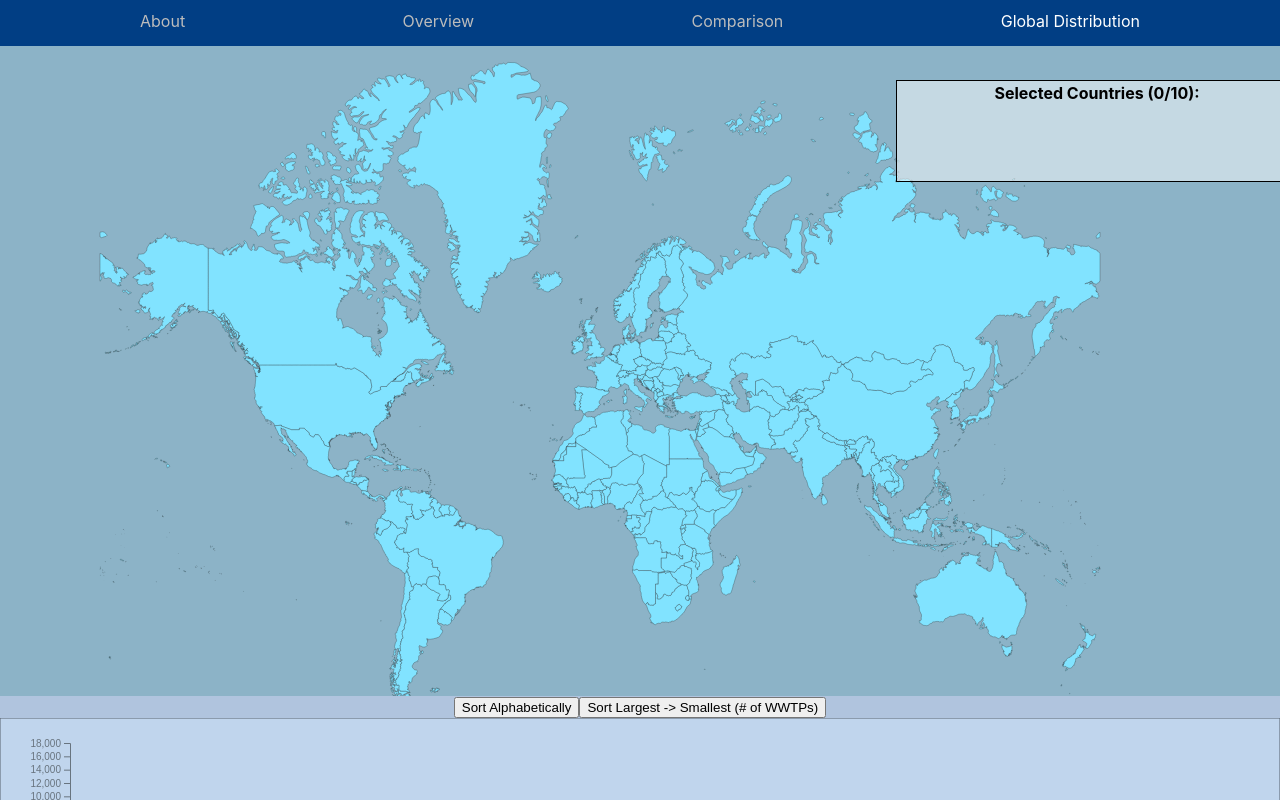
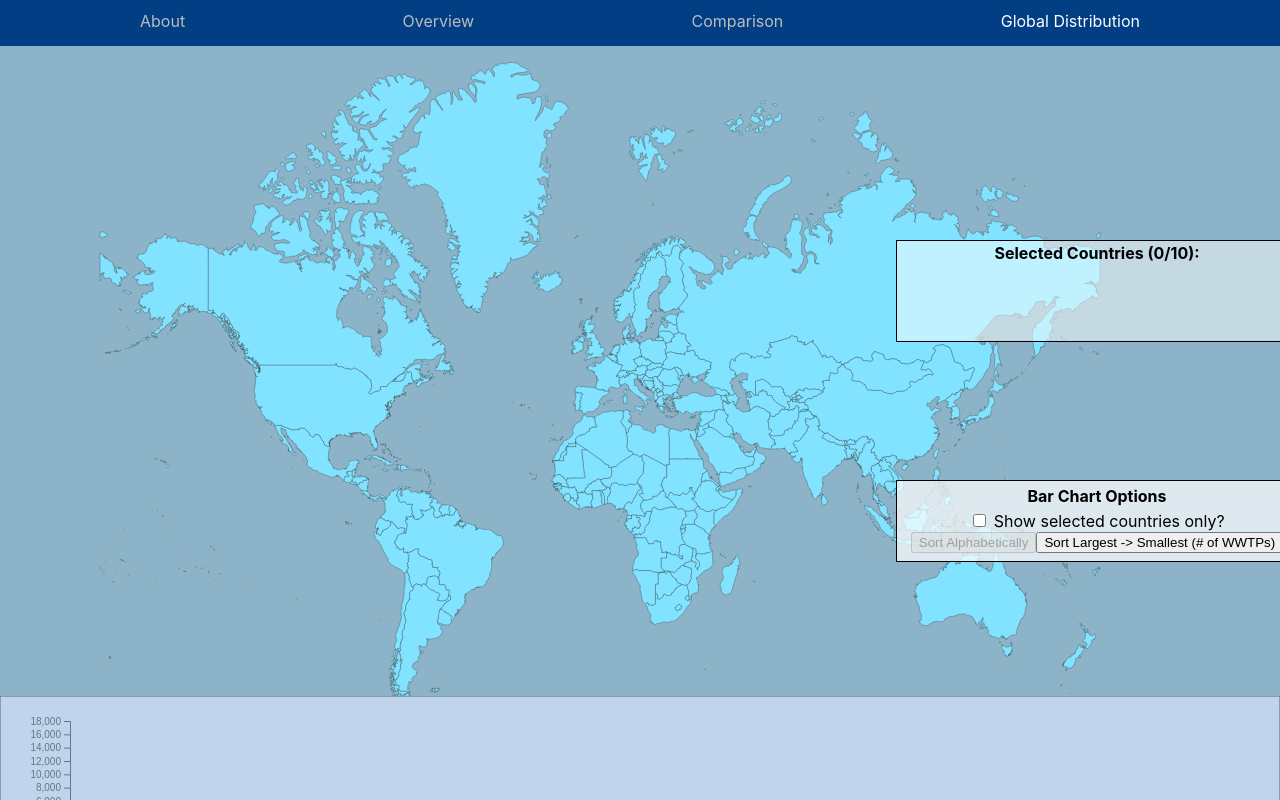
Before and after one commit to mikeyin97/547Project, a React (Create React App) app in the folder my-app/: page /distribution in a window 1280 px wide. Built offline with nearby package versions, Linux system fonts and the light colour scheme.

Commit message:
finish up global disstribution page

```diff
--- a/my-app/src/pages/GeoChart.css
+++ b/my-app/src/pages/GeoChart.css
@@ -107,13 +107,27 @@ html, body{
     display:flex;
 }
 
+#bcopts{
+    margin: 5px;
+}
+
 #countriesStrDiv2{
     position:absolute;
     width: 400px;
     height: 100px;
-    top: 10%;
+    top: 30%;
     left: 70%;
     background-color: rgba(255,255,255,0.5);
+    border: 1px solid black;
+}
+
+#menupanel{
+    position:absolute;
+    width: 400px;
+    height: 10%;
+    top: 60%;
+    left: 70%;
+    background-color: rgba(255, 255, 255, 0.711);
     border: 1px solid black;
 }
 
--- a/my-app/src/pages/GeoChart.js
+++ b/my-app/src/pages/GeoChart.js
@@ -39,6 +39,23 @@ function GeoChart({ page, setPage, selectedCountriesStrings, setSelectedCountrie
         }
         setHoveredCountry(feature.properties.brk_name);
 
+    }
+
+    function onCountryClick2(event, feature) {
+        var a = document.getElementById("countriesStr").innerHTML.indexOf("(");
+        var b = document.getElementById("countriesStr").innerHTML.indexOf("/10");
+        var count = parseInt(document.getElementById("countriesStr").innerHTML.slice(a + 1, b))
+        // setSelectedCountry(feature);
+        if (count <= 9) {
+
+            setSelectedCountriesStrings(selectedCountriesStrings => new Set([...selectedCountriesStrings, feature.data.country]));
+
+            var copy = selectedCountriesCounts;
+            if (!(feature.data.country in copy)) {
+                copy[feature.data.country] = true;
+            }
+            // setSelectedCountriesCounts(copy);
+        }
     }
 
 
@@ -107,6 +124,7 @@ function GeoChart({ page, setPage, selectedCountriesStrings, setSelectedCountrie
             var countryBar = null;
 
             [...bars].forEach((bar) => {
+                try{
                     if (bar.classList.contains(country.split(' ').join(''))) {
                         if (!countryBar) {
                             countryBar = bar;
@@ -117,11 +135,14 @@ function GeoChart({ page, setPage, selectedCountriesStrings, setSelectedCountrie
                         bar.style.opacity = "1"
                     }
 
+                } catch{}
+
             });
 
             var clonexaxvals = [...xaxvals]
             clonexaxvals.forEach((val) => {
                 var compare = val.innerHTML.split(' ').join('')
+                try{
                     if (compare === (country.split(' ').join(''))) {
                         val.style.color = "#04290e";
                         val.style.fontWeight = "900";
@@ -129,6 +150,8 @@ function GeoChart({ page, setPage, selectedCountriesStrings, setSelectedCountrie
                         val.style.color = "black";
                         val.style.fontWeight = "20";
                     }
+
+                } catch{}
 
             });
             [...countries].forEach((c) => {
@@ -249,6 +272,8 @@ function GeoChart({ page, setPage, selectedCountriesStrings, setSelectedCountrie
 
         svg.call(zoom);
 
+        document.getElementById("byKey").disabled = true;
+
 
         // svg.selectAll("circle")
         //     .data(wwtpdata.features)
@@ -274,7 +299,7 @@ function GeoChart({ page, setPage, selectedCountriesStrings, setSelectedCountrie
         //     //.attr("r", function(d) { return radius(d.properties.POP_SERVED); })
         //     .attr("class", "locations")
         //     .attr("transform", "translate(100,-60)");
-    }, [geodata, wwtpdata, selectedCountriesStrings, selectedCountry]);
+    }, [geodata, wwtpdata]);
 
 
     useEffect(() =>{
@@ -303,6 +328,7 @@ function GeoChart({ page, setPage, selectedCountriesStrings, setSelectedCountrie
             onCountryHover(event, feature.properties.brk_name)
         })
         .attr("class", "country")
+
         .attr("countryName", function (feature) { return feature.properties.brk_name; })
         .attr("stroke-width", function (feature) {
             if (selectedCountriesStrings.has(feature.properties.brk_name)) {
@@ -340,7 +366,6 @@ function GeoChart({ page, setPage, selectedCountriesStrings, setSelectedCountrie
             const i1 = str.search(regex1);
             const i2 = str.search(regex2);
             if (i1 !== -1 && i2 !== -1){
-                console.log(str.substring(i1+1, i2));
                 return str.substring(i1+1, i2);
             } else {
                 return str.slice(0, length);
@@ -487,7 +512,6 @@ function GeoChart({ page, setPage, selectedCountriesStrings, setSelectedCountrie
                 return d;
             }).enter()
             .append("rect")
-            .attr("class", "littlebar")
             .attr("x", function (d) {
                 if (selectedOnly){
                     return xScale(d.data.country) + marginleft;
@@ -499,13 +523,16 @@ function GeoChart({ page, setPage, selectedCountriesStrings, setSelectedCountrie
             .attr("y", function (d) {
                 return yScale(d[1]) + margintop;
             })
-            .attr("class", function (d) { return d.data.country.split(' ').join(''); })
+            .attr("class", function (d) { return d.data.country.split(' ').join('') + " littlebar"; })
             .attr("type", "barchartbar")
             .on("mouseover", function (event, d) {
                 onCountryHover(event, d.data.country);
             })
             .on("mouseout", function (event, d) {
                 onCountryExit(event, d.data.country);
+            })
+            .on("click", function(event, d) {
+                onCountryClick2(event, d);
             })
             .attr("height", function (d) { return yScale(d[0]) - yScale(d[1]); })
             .attr("width", xScale.bandwidth())
@@ -605,7 +632,18 @@ function GeoChart({ page, setPage, selectedCountriesStrings, setSelectedCountrie
     }, [countryIndex, page, selectedCountry, sortby]);
 
     function clickedSort(val){
+        if (val != sortby){
             setSortby(val)
+        }
+        if (val == "key") {
+            document.getElementById("byKey").disabled = true;
+            document.getElementById("byValue").disabled = false;
+        }
+        if (val == "value") {
+            document.getElementById("byValue").disabled = true;
+            document.getElementById("byKey").disabled = false;
+        }
+
     }
     function sortX(tagName, aggArr, sorting, xScale, gbar, xax, marginleft, margintop, height) {
         d3.select(tagName).on("click", function () {
@@ -618,9 +656,7 @@ function GeoChart({ page, setPage, selectedCountriesStrings, setSelectedCountrie
                         newObj.push(d)
                     }
                 })
-                console.log(newObj);
                 xScale.domain(newObj.map(function (d) {
-                    console.log(d.country);
                     return (d.country);
                 }));
             } else{
@@ -631,8 +667,6 @@ function GeoChart({ page, setPage, selectedCountriesStrings, setSelectedCountrie
 
 
             gbar.selectAll(".littlebar")
-                .transition()
-                .duration(1000)
                 .attr("x", function (d, i) {
                     if (selectedOnly){
                         return xScale(d) + marginleft;
@@ -650,15 +684,35 @@ function GeoChart({ page, setPage, selectedCountriesStrings, setSelectedCountrie
         });
     }
 
-
+    function handleChangeChk(){
+        var sortOptions = document.getElementById("sortingOptions")
+        if (document.getElementById("selectedOnly").checked){
+            setSelectedOnly(true);
+            sortOptions.style.display = "none";
+        } else {
+            setSelectedOnly(false);
+            sortOptions.style.display = "block";
+        }
+    }
 
     return (
         <div id="distribution" ref={wrapperRef} style={{ height: "1000px", width: "100%" }}>
             <div id="top"><svg ref={svgRef} style={{ height: "100%", width: "100%" }}></svg></div>
             <div id="countriesStrDiv2"><h4 id="countriesStr"></h4></div>
-            <div id="bottom">
+            <div id="menupanel">
+                <h4 id = "bcopts">Bar Chart Options</h4>
+                <form>
+                <input type="checkbox" onChange={()=>handleChangeChk()} id="selectedOnly" name="selectedOnly" value="selected"></input><label htmlFor="selectedOnly"> Show selected countries only?</label><br></br>
+                </form>
+
+                <div id = "sortingOptions">
                 <button id="byKey" onClick = {()=>clickedSort("key")}> Sort Alphabetically</button>
                 <button id="byValue" onClick = {()=>clickedSort("value")}> Sort Largest -> Smallest (# of WWTPs) </button>
+                </div>
+
+            </div>
+            <div id="bottom">
+
                 <svg ref={barRef} className="graph" style={{ height: "100%", width: "100%" }}></svg>
             </div>
         </div>
```
Lines whose indentation alone changed are shown as unchanged.
